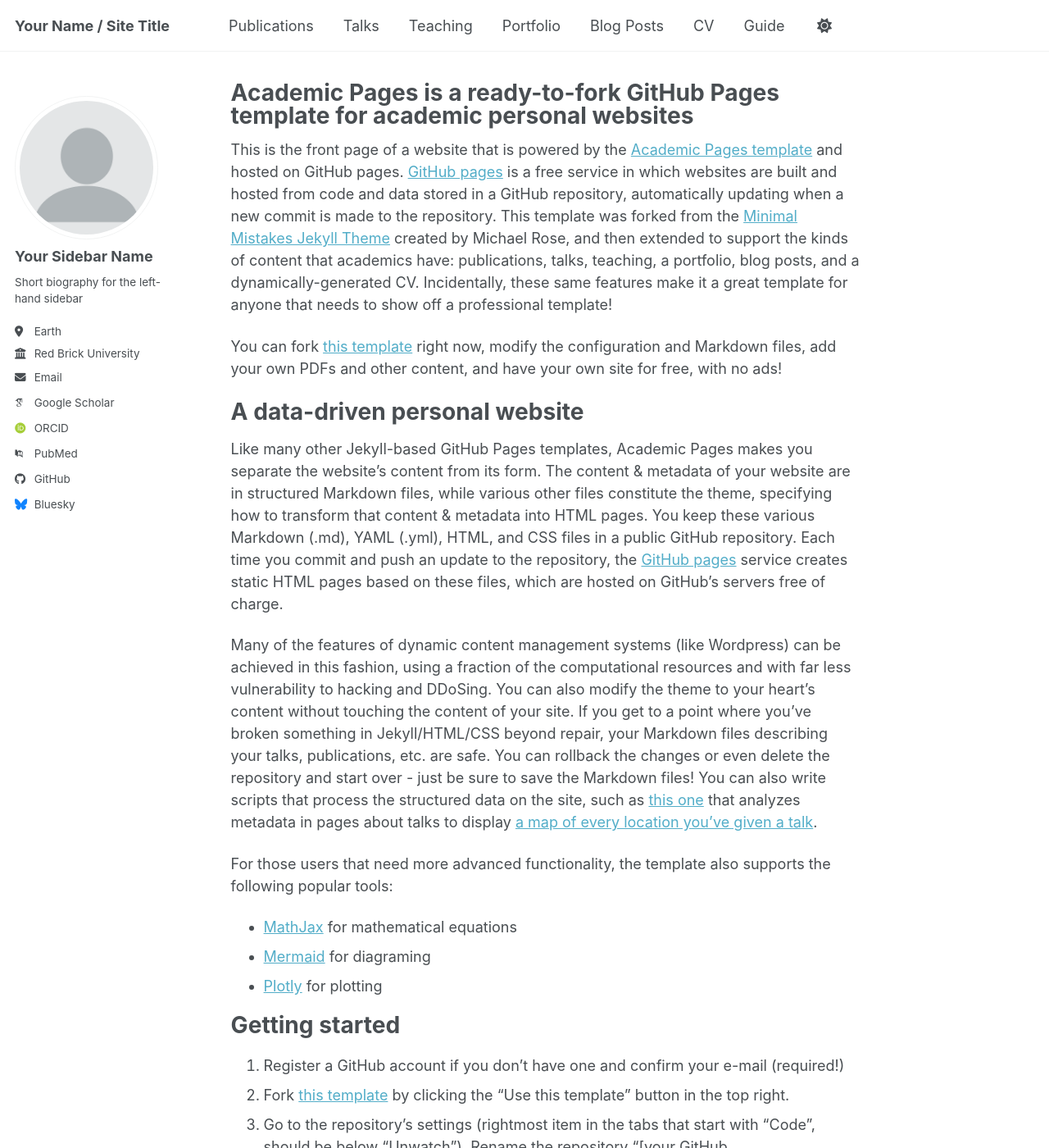
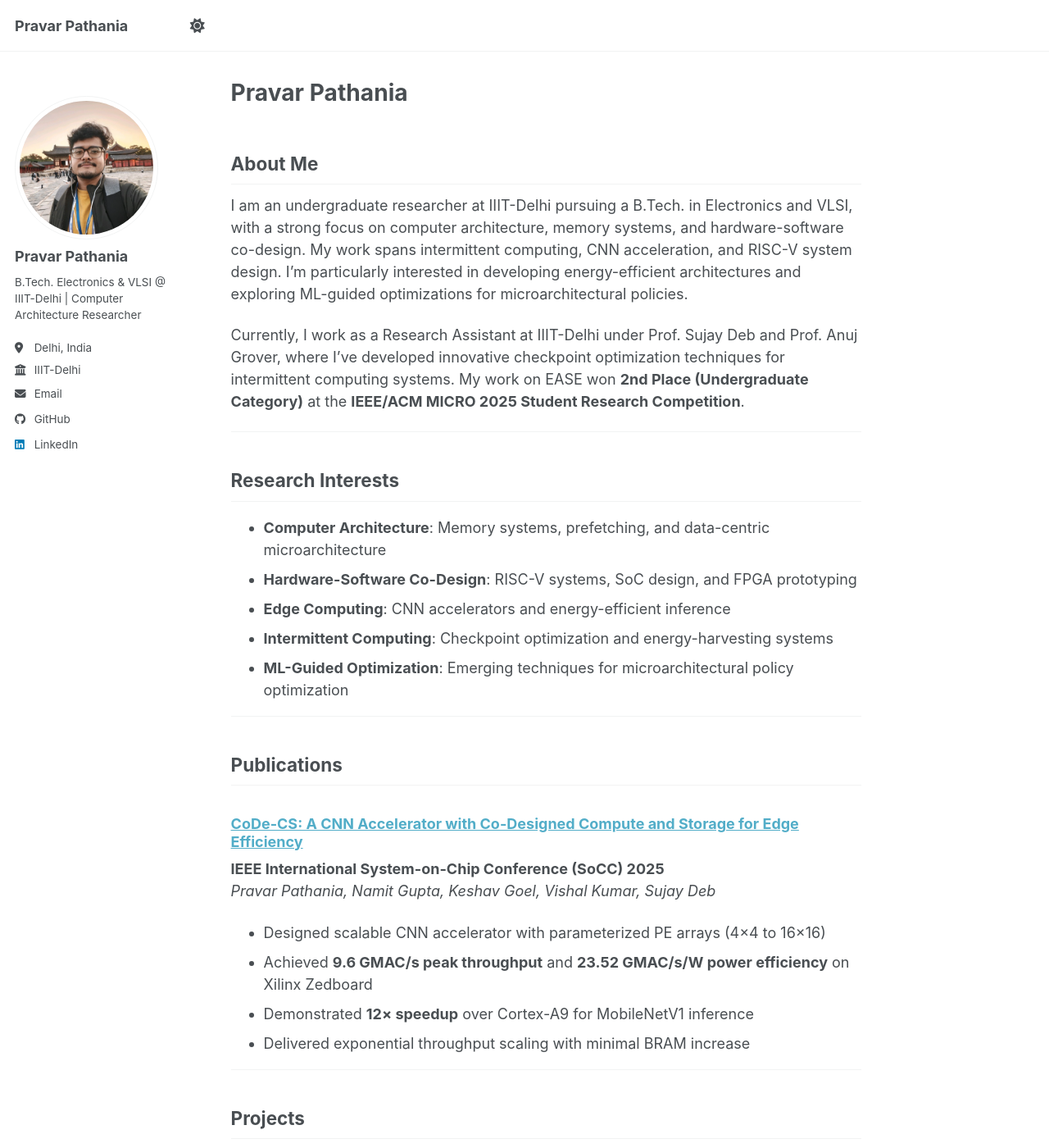
Before and after one commit to pravarpathania/pravarpathania.github.io, a Jekyll site: the page built from _pages/about.md, in a window 1280 px wide and 1400 px high. Shown: the whole window at 82% size. Built offline with Jekyll 4.4.1, drawn with Linux system fonts in a browser that asks for light colours; some web fonts are replaced; a script bundle is joined from its source files by our own code; library files that are not in the unit come from our copies; some of the changed text lies outside the part shown.

Commit message:
Initial website

```diff
--- a/_config.yml
+++ b/_config.yml
@@ -9,14 +9,13 @@
 # Basic Site Settings
 locale                   : "en-US"
 site_theme               : "default" # Currently available options are "default", "air"
-title                    : "Your Name / Site Title"
+title                    : "Pravar Pathania"
 title_separator          : "-"
-name                     : &name "Your Name"
-description              : &description "Your Name's academic portfolio"   # Update this with a general description of your site, this is the default if not overridden by a page
-url                      : https://academicpages.github.io # The base hostname & protocol for your site e.g. "https://[your GitHub username].github.io",
-                                                           # or if you already have some other page hosted on Github then use "https://[your GitHub username].github.io/[Your Repo Name]"
+name                     : &name "Pravar Pathania"
+description              : &description "Computer Architecture Researcher | IIIT-Delhi"
+url                      : https://pravarpathania.github.io
 baseurl                  : "" # the subpath of your site, e.g. "/blog"
-repository               : "academicpages/academicpages.github.io"
+repository               : "pravarpathania/pravarpathania.github.io"
 
 # Site Author - The following control what appear as part of the author content on the side bar.
 #               If a field is blank the icon and link will not appear, otherwise it will be shown.
@@ -24,24 +23,24 @@
 author:
   # Biographic information
   avatar           : "profile.png"
-  name             : "Your Sidebar Name"
+  name             : "Pravar Pathania"
   pronouns         : # example: "she/her"
-  bio              : "Short biography for the left-hand sidebar"
-  location         : "Earth"
-  employer         : "Red Brick University"
+  bio              : "B.Tech. Electronics & VLSI @ IIIT-Delhi | Computer Architecture Researcher"
+  location         : "Delhi, India"
+  employer         : "IIIT-Delhi"
   uri              : # URL
-  email            : "none@example.org"
+  email            : "pravarpathania@gmail.com"
 
   # Academic websites
   academia         : # URL
   arxiv            : # URL - Update with the correct link to your profile
-  googlescholar    : "https://scholar.google.com/citations?user=PS_CX0AAAAAJ"
+  googlescholar    : # URL - Add your Google Scholar profile if available
   inspire-hep      : # URL
   impactstory      : # URL
-  orcid            : "https://orcid.org/yourorcidurl"
+  orcid            : # URL
   semantic         : # URL
   ssrn             : # URL
-  pubmed           : "https://www.ncbi.nlm.nih.gov/pubmed/?term=john+snow"
+  pubmed           : # URL
   researchgate     : # URL
   scopus           : # URL
   zotero           : # URL
@@ -51,13 +50,13 @@
   bitbucket        : # Username - Update with your username on the site
   codepen          : # Username
   dribbble         : # Username
-  github           : "academicpages"
+  github           : "pravarpathania"
   kaggle           : # Username
   stackoverflow    : # User number or user number and name (i.e., use "1" or "1/jeff-atwood")
 
   # Social media
   artstation       : # Username
-  bluesky          : "bsky.app" # Replace this with you Bluesky username
+  bluesky          : # Replace this with you Bluesky username
   facebook         : # Username
   flickr           : # Username
   foursquare       : # Username
@@ -66,7 +65,7 @@
   keybase          : # Username
   instagram        : # Username
   lastfm           : # Username
-  linkedin         : # Username
+  linkedin         : "pravar-pathania-baa568257"
   mastodon         : # URL
   medium           : # URL
   pinterest        : # Username
--- a/_pages/about.md
+++ b/_pages/about.md
@@ -1,56 +1,130 @@
 ---
 permalink: /
-title: "Academic Pages is a ready-to-fork GitHub Pages template for academic personal websites"
+title: "Pravar Pathania"
 author_profile: true
 redirect_from:
   - /about/
   - /about.html
 ---
 
-This is the front page of a website that is powered by the [Academic Pages template](https://github.com/academicpages/academicpages.github.io) and hosted on GitHub pages. [GitHub pages](https://pages.github.com) is a free service in which websites are built and hosted from code and data stored in a GitHub repository, automatically updating when a new commit is made to the repository. This template was forked from the [Minimal Mistakes Jekyll Theme](https://mmistakes.github.io/minimal-mistakes/) created by Michael Rose, and then extended to support the kinds of content that academics have: publications, talks, teaching, a portfolio, blog posts, and a dynamically-generated CV. Incidentally, these same features make it a great template for anyone that needs to show off a professional template!
+## About Me
 
- You can fork [this template](https://github.com/academicpages/academicpages.github.io) right now, modify the configuration and Markdown files, add your own PDFs and other content, and have your own site for free, with no ads!
+I am an undergraduate researcher at IIIT-Delhi pursuing a B.Tech. in Electronics and VLSI, with a strong focus on computer architecture, memory systems, and hardware-software co-design. My work spans intermittent computing, CNN acceleration, and RISC-V system design. I'm particularly interested in developing energy-efficient architectures and exploring ML-guided optimizations for microarchitectural policies.
 
-A data-driven personal website
-======
-Like many other Jekyll-based GitHub Pages templates, Academic Pages makes you separate the website's content from its form. The content & metadata of your website are in structured Markdown files, while various other files constitute the theme, specifying how to transform that content & metadata into HTML pages. You keep these various Markdown (.md), YAML (.yml), HTML, and CSS files in a public GitHub repository. Each time you commit and push an update to the repository, the [GitHub pages](https://pages.github.com/) service creates static HTML pages based on these files, which are hosted on GitHub's servers free of charge.
+Currently, I work as a Research Assistant at IIIT-Delhi under Prof. Sujay Deb and Prof. Anuj Grover, where I've developed innovative checkpoint optimization techniques for intermittent computing systems. My work on EASE won **2nd Place (Undergraduate Category)** at the **IEEE/ACM MICRO 2025 Student Research Competition**.
 
-Many of the features of dynamic content management systems (like Wordpress) can be achieved in this fashion, using a fraction of the computational resources and with far less vulnerability to hacking and DDoSing. You can also modify the theme to your heart's content without touching the content of your site. If you get to a point where you've broken something in Jekyll/HTML/CSS beyond repair, your Markdown files describing your talks, publications, etc. are safe. You can rollback the changes or even delete the repository and start over - just be sure to save the Markdown files! You can also write scripts that process the structured data on the site, such as [this one](https://github.com/academicpages/academicpages.github.io/blob/master/talkmap.ipynb) that analyzes metadata in pages about talks to display [a map of every location you've given a talk](https://academicpages.github.io/talkmap.html).
+---
 
-For those users that need more advanced functionality, the template also supports the following popular tools:
-- [MathJax](https://www.mathjax.org/) for mathematical equations
-- [Mermaid](https://mermaid.js.org/) for diagraming
-- [Plotly](https://plotly.com/javascript/) for plotting
+## Research Interests
 
-Getting started
-======
-1. Register a GitHub account if you don't have one and confirm your e-mail (required!)
-1. Fork [this template](https://github.com/academicpages/academicpages.github.io) by clicking the "Use this template" button in the top right.
-1. Go to the repository's settings (rightmost item in the tabs that start with "Code", should be below "Unwatch"). Rename the repository "[your GitHub username].github.io", which will also be your website's URL.
-1. Set site-wide configuration and create content & metadata (see below -- also see [this set of diffs](https://archive.is/3TPas) showing what files were changed to set up [an example site](https://getorg-testacct.github.io) for a user with the username "getorg-testacct")
-1. Upload any files (like PDFs, .zip files, etc.) to the files/ directory. They will appear at https://[your GitHub username].github.io/files/example.pdf.
-1. Check status by going to the repository settings, in the "GitHub pages" section
+- **Computer Architecture**: Memory systems, prefetching, and data-centric microarchitecture
+- **Hardware-Software Co-Design**: RISC-V systems, SoC design, and FPGA prototyping
+- **Edge Computing**: CNN accelerators and energy-efficient inference
+- **Intermittent Computing**: Checkpoint optimization and energy-harvesting systems
+- **ML-Guided Optimization**: Emerging techniques for microarchitectural policy optimization
 
-Site-wide configuration
-------
-The main configuration file for the site is in the base directory in [_config.yml](https://github.com/academicpages/academicpages.github.io/blob/master/_config.yml), which defines the content in the sidebars and other site-wide features. You will need to replace the default variables with ones about yourself and your site's github repository. The configuration file for the top menu is in [_data/navigation.yml](https://github.com/academicpages/academicpages.github.io/blob/master/_data/navigation.yml). For example, if you don't have a portfolio or blog posts, you can remove those items from that navigation.yml file to remove them from the header.
+---
 
-Create content & metadata
-------
-For site content, there is one Markdown file for each type of content, which are stored in directories like _publications, _talks, _posts, _teaching, or _pages. For example, each talk is a Markdown file in the [_talks directory](https://github.com/academicpages/academicpages.github.io/tree/master/_talks). At the top of each Markdown file is structured data in YAML about the talk, which the theme will parse to do lots of cool stuff. The same structured data about a talk is used to generate the list of talks on the [Talks page](https://academicpages.github.io/talks), each [individual page](https://academicpages.github.io/talks/2012-03-01-talk-1) for specific talks, the talks section for the [CV page](https://academicpages.github.io/cv), and the [map of places you've given a talk](https://academicpages.github.io/talkmap.html) (if you run this [python file](https://github.com/academicpages/academicpages.github.io/blob/master/talkmap.py) or [Jupyter notebook](https://github.com/academicpages/academicpages.github.io/blob/master/talkmap.ipynb), which creates the HTML for the map based on the contents of the _talks directory).
+## Publications
 
-**Markdown generator**
+<!-- ### **EASE: An Energy-Aware Skip and Execute Mechanism for Efficient Intermittent Computing**
+**Submitted to IEEE/ACM Design Automation Conference (DAC) 2026**
+*Pravar Pathania, Namit Gupta, Keshav Goel, Anuj Grover, Sujay Deb*
 
-The repository includes [a set of Jupyter notebooks](https://github.com/academicpages/academicpages.github.io/tree/master/markdown_generator
-) that converts a CSV containing structured data about talks or presentations into individual Markdown files that will be properly formatted for the Academic Pages template. The sample CSVs in that directory are the ones I used to create my own personal website at stuartgeiger.com. My usual workflow is that I keep a spreadsheet of my publications and talks, then run the code in these notebooks to generate the Markdown files, then commit and push them to the GitHub repository.
+- Developed an adaptive checkpointing policy integrating energy-awareness and dirty-line tracking
+- Designed lightweight Exponential Moving Average (EMA) predictor for checkpoint cost estimation
+- Achieved **78% NVM-write reduction** and **22.5% execution-time improvement** over NACHO
+- Won **2nd Place (Undergraduate Category)** at IEEE/ACM MICRO 2025 Student Research Competition -->
 
-How to edit your site's GitHub repository
-------
-Many people use a git client to create files on their local computer and then push them to GitHub's servers. If you are not familiar with git, you can directly edit these configuration and Markdown files directly in the github.com interface. Navigate to a file (like [this one](https://github.com/academicpages/academicpages.github.io/blob/master/_talks/2012-03-01-talk-1.md) and click the pencil icon in the top right of the content preview (to the right of the "Raw | Blame | History" buttons). You can delete a file by clicking the trashcan icon to the right of the pencil icon. You can also create new files or upload files by navigating to a directory and clicking the "Create new file" or "Upload files" buttons.
+### **[CoDe-CS: A CNN Accelerator with Co-Designed Compute and Storage for Edge Efficiency](https://ieeexplore.ieee.org/document/11235460)**
+**IEEE International System-on-Chip Conference (SoCC) 2025**
+*Pravar Pathania, Namit Gupta, Keshav Goel, Vishal Kumar, Sujay Deb*
 
-Example: editing a Markdown file for a talk
-![Editing a Markdown file for a talk](/images/editing-talk.png)
+- Designed scalable CNN accelerator with parameterized PE arrays (4×4 to 16×16)
+- Achieved **9.6 GMAC/s peak throughput** and **23.52 GMAC/s/W power efficiency** on Xilinx Zedboard
+- Demonstrated **12× speedup** over Cortex-A9 for MobileNetV1 inference
+- Delivered exponential throughput scaling with minimal BRAM increase
 
-For more info
-------
-More info about configuring Academic Pages can be found in [the guide](https://academicpages.github.io/markdown/), the [growing wiki](https://github.com/academicpages/academicpages.github.io/wiki), and you can always [ask a question on GitHub](https://github.com/academicpages/academicpages.github.io/discussions). The [guides for the Minimal Mistakes theme](https://mmistakes.github.io/minimal-mistakes/docs/configuration/) (which this theme was forked from) might also be helpful.
+---
+
+## Projects
+
+### **Checkpoint Optimization for Intermittent Computing**
+*Research Assistant, IIIT-Delhi | June 2025 – Present*
+*Guide: Prof. Sujay Deb and Prof. Anuj Grover*
+
+Developed EASE, an energy-aware checkpoint optimization system for intermittent computing:
+- Implemented adaptive checkpointing with dirty-line tracking in ICEmu simulator
+- Extended cache controller with hazard-interception logic and sentinel-based energy monitoring
+- Achieved **78% NVM-write reduction** and **22.5% execution-time improvement**
+- Paper Submitted to DAC 2026 and won 2nd place at MICRO SRC'25
+
+
+### **Gemmini-Based DNN Training Framework**
+*Research Intern, University of Sydney | June 2025 – Sept 2025*
+*Guide: Prof. Sri Parameswaran*
+
+Built DNN training framework in Chipyard with approximate computing support:
+- Contributed Chisel/Chipyard changes for dynamic multiplier switching via custom RISC-V instructions
+- Evaluated reduced-precision support (FP16/BF16) on Gemmini via ONNX Runtime
+- Validated approximate multipliers in simulation with ImageNet models
+
+<!-- ### **Dynamic QoS Policy for Network-on-Chip (NoC)**
+
+Developed framework for dynamic QoS-based bandwidth allocation:
+- Implemented 8×8 Mesh XY NoC in Gem5 with runtime QoS adaptation
+- Extended router and memory controller modules using multifractal detrended fluctuation analysis
+- Validated static QoS prioritization based on core-specific bandwidth demands -->
+
+### **Custom RISC-V SoC Design**
+*IIIT-Delhi | Dec 2023 – May 2024*
+*Guide: Prof. Sujay Deb*
+
+Designed modular SoC using Ibex RISC-V core:
+- Developed custom peripheral controllers in SystemVerilog
+- Prototyped micro weather station on Basys-3 FPGA with sensor integration and wireless transmission
+
+### **Representation Learning: Robustness, Distillation, and Self-Supervision**
+
+Investigated Vision-Language Model robustness and compression:
+- Tested CLIP-BLIP adversarial robustness (ε=8/255): 65% alignment reduction, 95% caption flips
+- Designed ViT knowledge distillation achieving **83.7% accuracy** with **4.2× speedup**
+- Developed self-supervised learning combining rotation prediction and masked autoencoding: **84.3% CIFAR-10 accuracy** (CKA=0.81)
+
+### **Text-to-Image Synthesis using Conditional GANs**
+
+Developed multi-latent Conditional GAN:
+- Implemented hybrid training pipeline with hinge loss, gradient penalty, and contrastive loss
+- Achieved Inception Score of 2.19 and FID of 184.26
+- Built with PyTorch using Conditional BatchNorm and spectral normalization
+
+### **GPU-Centric Characterization of GNNs**
+
+Performed comprehensive GNN performance analysis:
+- Conducted roofline analysis on RTX 4090 using NVIDIA Nsight Systems
+- Identified aggregation (SpMM) as memory-bound and projection (GEMM) as compute-bound
+- Demonstrated CPU-side sampling bottlenecks: high-degree seeds run **3.7×–5.2× slower**
+
+<!-- ### **Design of AOI221 Complex Logic Gate**
+
+VLSI design and optimization:
+- Designed and tested AOI221 logic gate layouts for power and area optimization
+- Analyzed complexity-performance trade-offs using Cadence Virtuoso and Eldo simulations
+
+--- -->
+
+## Education
+
+**Indraprastha Institute of Information Technology, Delhi**
+*B.Tech. in Electronics and VLSI* | Nov 2022 – May 2026
+
+
+---
+
+## Technical Skills
+
+**Architecture & Simulation**: gem5, Chipyard, Spike RISC-V ISA Simulator, ICEmu Simulator
+**Hardware & Design**: SoC Architecture, RTL Design, FPGA Prototyping, RISC-V Systems, Intermittent Computing
+**Software & ML Systems**: ONNX Runtime, PyTorch
+**Programming Languages**: Verilog/SystemVerilog, Chisel, C/C++, Python, Shell Scripting
+**EDA & Tools**: Xilinx Vivado, Vitis HLS, Cadence Virtuoso, Eldo, Git
```
Also changed, not shown: _data/navigation.yml (+14 -14 lines), images/profile.png.
